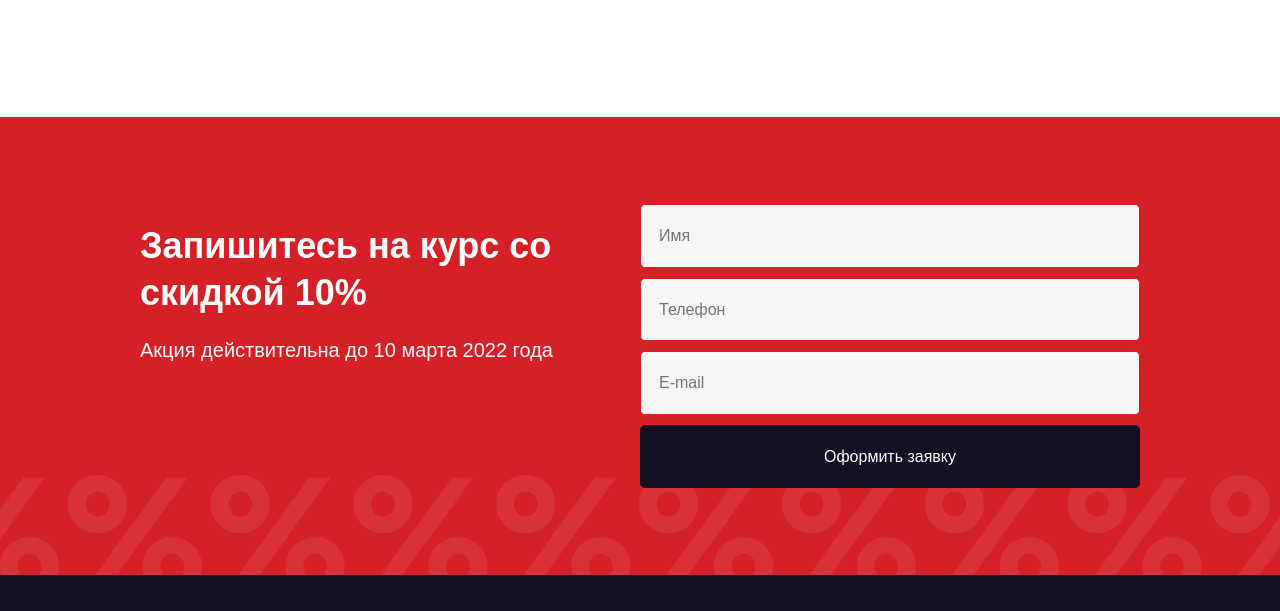
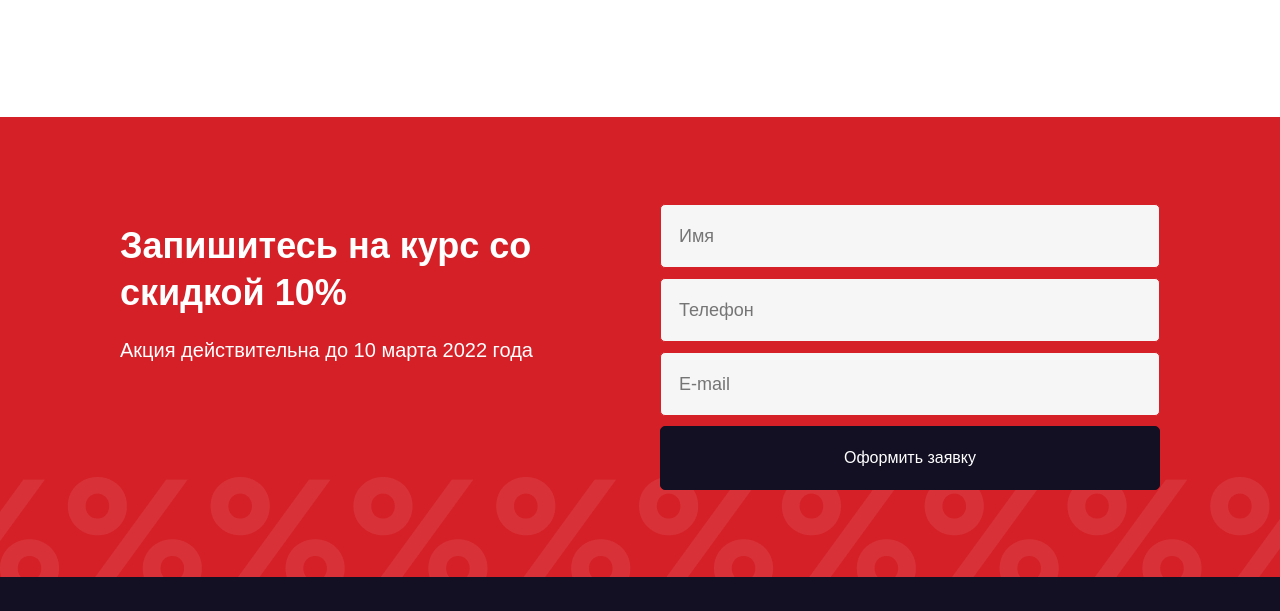
Before and after one commit to Tso1ka/BLOCK2, a website built with webpack: page src/pages/index.html in a window 1280 px wide. Shown: the part 3802-4413 px from the top of the page. Built offline with nearby package versions, Linux system fonts and the light colour scheme; a web font is replaced by a local one.

Commit message:
error correction

```diff
--- a/src/styles/blocks/form-section.scss
+++ b/src/styles/blocks/form-section.scss
@@ -6,7 +6,7 @@
   background-position: bottom center;
   background-repeat: repeat-x;
   background-size: auto;
-  padding: 87px 60px;
+  padding: 87px 0px;
   flex-wrap: nowrap;
 
   .form-section__content {
@@ -15,6 +15,7 @@
     align-items: flex-start;
     flex-wrap: wrap;
     gap: 64px;
+    padding: 0 60px;
 
     .form-info {
       display: flex;
@@ -28,7 +29,6 @@
       line-height: 1.3;
       flex: 1 0 0%;
       min-width: 400px;
-      margin-left: 60px;
 
       &__title {
         font-weight: 600;
@@ -50,19 +50,16 @@
       flex-basis: 500px;
       gap: 10px;
       width: 100%;
-      margin-right: 60px;
       color: $text-color-light;
 
       .input {
-        box-sizing: border-box;
+        background-color: $controls-bg-light;
         border: 1px solid $border-color-bg;
-        background-color: $controls-bg-light;
         padding: 18px;
         border-radius: 5px;
         width: 100%;
-        max-width: 100%;
-        line-height: inherit;
-        font-size: inherit;
+        font-size: 18px;
+        line-height: 26px;
 
         &:focus {
           border-color: $border-color-focus;
--- a/src/styles/global.scss
+++ b/src/styles/global.scss
@@ -78,10 +78,8 @@
     padding: 18px;
     border-radius: 5px;
     color: $controls-color-primary;
-    box-sizing: border-box;
     border: 1px solid $controls-bg-secondary;
-    line-height: inherit;
-    font-size: inherit;
+    line-height: 26px;
 
     &:hover {
       background-color: $controls-bg-secondary-hover;
```
